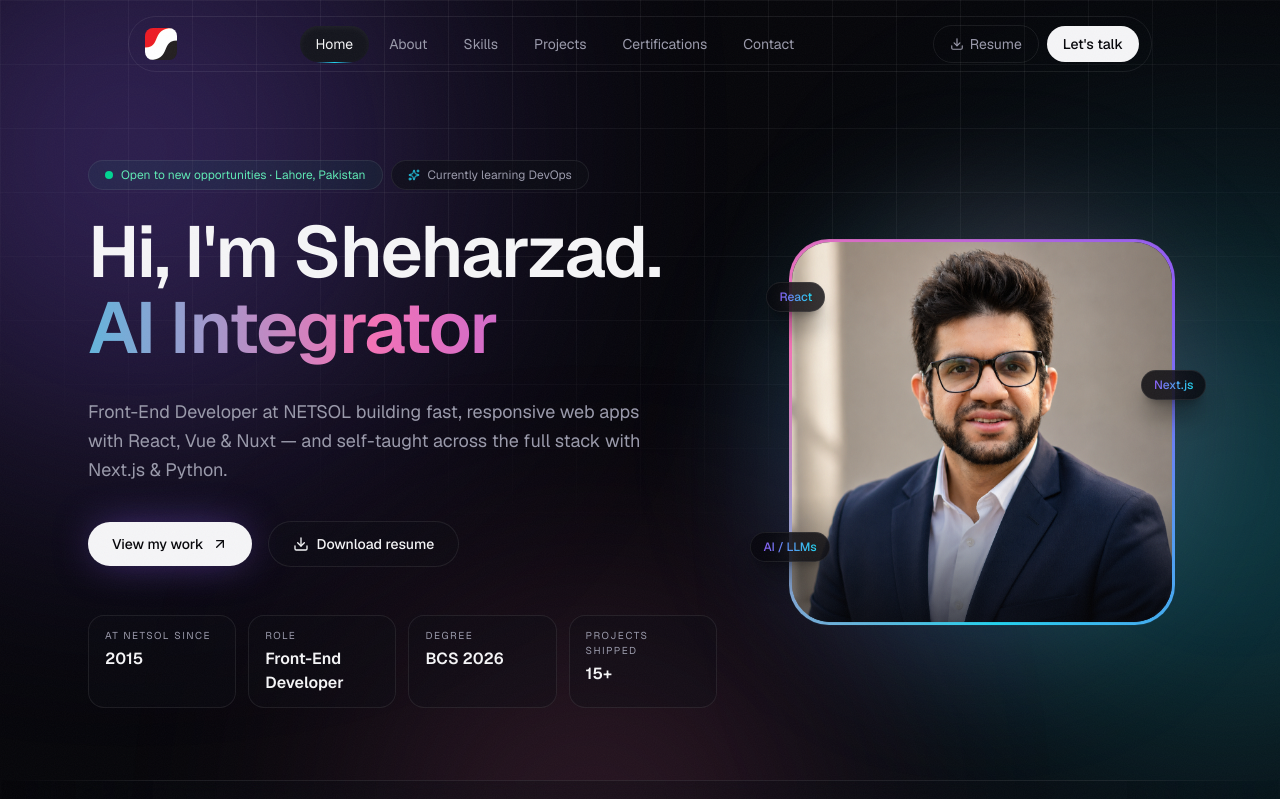
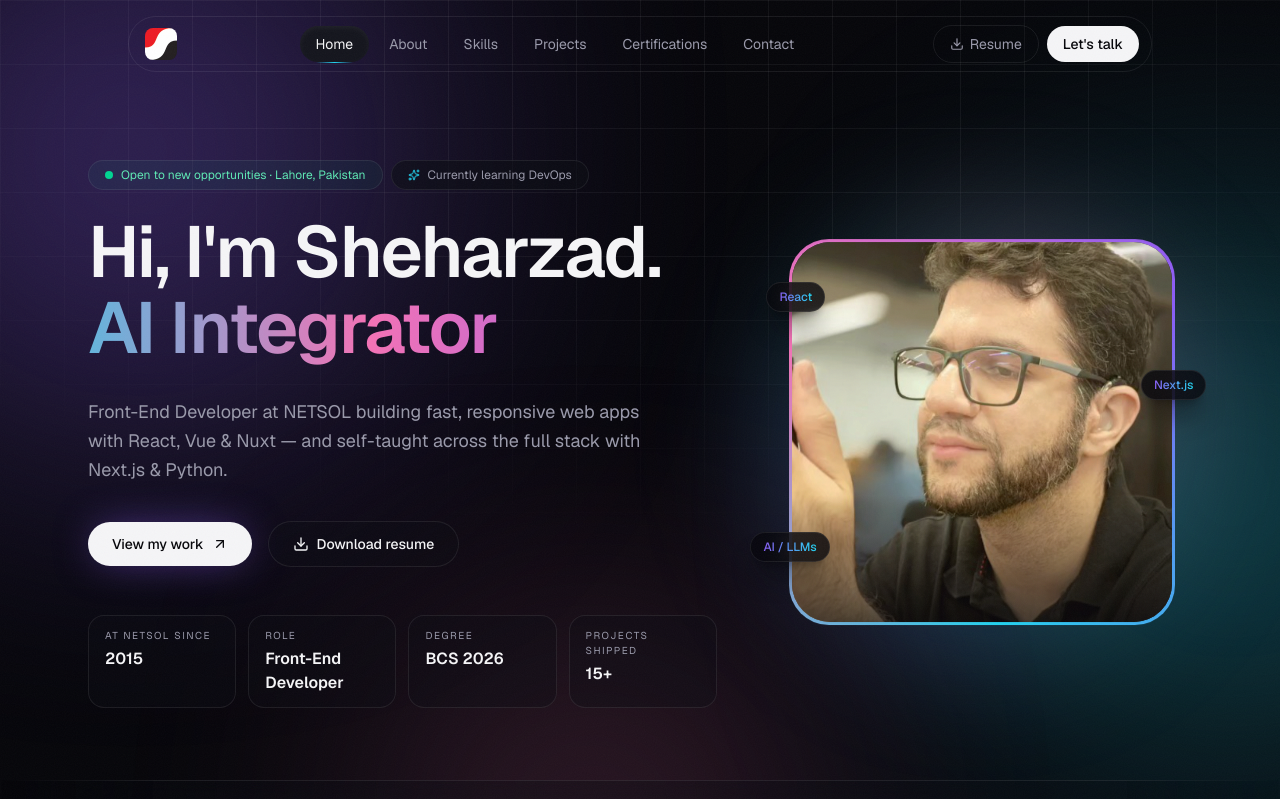
Before and after one commit to sheharzad-developer/sheharzad-portfolio, a Next.js app: page / in a window 1280 px wide. Shown: the top 799 px of the page. Built offline with nearby package versions, Linux system fonts and the light colour scheme.

Commit message:
Pic changed

```diff
--- a/src/components/Contact.tsx
+++ b/src/components/Contact.tsx
@@ -1,4 +1,4 @@
-import { Coffee, Download, Mail, MessageCircle, Phone, type LucideIcon } from "lucide-react";
+import { CalendarDays, Coffee, Download, Mail, MessageCircle, Phone, type LucideIcon } from "lucide-react";
 import { profile } from "@/lib/data";
 import { SectionHeading } from "./SectionHeading";
 import { Reveal } from "./Reveal";
@@ -25,7 +25,7 @@ const channels: {
     badgeClass: "bg-emerald-400/10",
   },
   {
-    icon: Coffee,
+    icon: CalendarDays,
     label: "Calendly",
     value: "Book a call",
     subtext: "30-minute discovery call",
@@ -99,7 +99,7 @@ export function Contact() {
           </div>
         </Reveal>
 
-        <Reveal className="mt-10 flex justify-center" delay={100}>
+        <Reveal className="mt-10 flex flex-wrap justify-center gap-4" delay={100}>
           <a
             href={profile.resume}
             download
@@ -108,6 +108,15 @@ export function Contact() {
             <Download className="h-4 w-4 transition-transform group-hover:translate-y-0.5" />
             Download my resume (PDF)
           </a>
+          <a
+            href={profile.buyMeACoffee}
+            target="_blank"
+            rel="noopener noreferrer"
+            className="group inline-flex items-center gap-2 rounded-full bg-[#FFDD00] px-6 py-3 text-sm font-semibold text-black shadow-[0_0_40px_-8px] shadow-[#FFDD00]/60 transition-transform hover:scale-[1.04]"
+          >
+            <Coffee className="h-4 w-4 transition-transform group-hover:-rotate-12" />
+            Buy me a coffee
+          </a>
         </Reveal>
       </div>
     </section>
--- a/src/components/Footer.tsx
+++ b/src/components/Footer.tsx
@@ -1,3 +1,4 @@
+import { Coffee } from "lucide-react";
 import { profile } from "@/lib/data";
 import type { SVGProps } from "react";
 
@@ -33,6 +34,10 @@ function YoutubeIcon(props: SVGProps<SVGSVGElement>) {
   );
 }
 
+function CoffeeIcon({ className }: SVGProps<SVGSVGElement>) {
+  return <Coffee className={className} />;
+}
+
 const iconMap: Record<
   string,
   {
@@ -60,6 +65,11 @@ const iconMap: Record<
     Icon: YoutubeIcon,
     iconClass: "text-red-500",
     badgeClass: "bg-red-500/10",
+  },
+  "Buy Me a Coffee": {
+    Icon: CoffeeIcon,
+    iconClass: "text-[#FFDD00]",
+    badgeClass: "bg-[#FFDD00]/10",
   },
 };
 
--- a/src/components/Hero.tsx
+++ b/src/components/Hero.tsx
@@ -116,11 +116,11 @@ export function Hero() {
           <div className="conic-border float relative h-full w-full rounded-[2.5rem] p-[2px]">
             <div className="relative h-full w-full overflow-hidden rounded-[2.4rem] bg-surface">
               <Image
-                src="/Profile.png"
+                src="/sheharzad.png"
                 alt={profile.name}
                 fill
                 sizes="(max-width: 768px) 240px, 24rem"
-                className="object-cover"
+                className="object-cover object-top"
                 priority
               />
               <div className="absolute inset-x-0 bottom-0 h-1/3 bg-gradient-to-t from-background/70 to-transparent" />
--- a/src/lib/data.ts
+++ b/src/lib/data.ts
@@ -21,8 +21,10 @@ export const profile = {
   phone: "+92 339 0140466",
   whatsapp: "https://wa.me/923390140466",
   calendly: "https://calendly.com/sheharzad-salahuddin9000/new-meeting",
+  buyMeACoffee: "https://buymeacoffee.com/sheharzadsalahuddin",
   resume: "/resume/Sheharzad_Software-Engineer.pdf",
   socials: [
+    { label: "Buy Me a Coffee", href: "https://buymeacoffee.com/sheharzadsalahuddin" },
     { label: "GitHub", href: "https://github.com/sheharzad-developer" },
     {
       label: "LinkedIn",
```
Also changed, not shown: public/Profile.png (deleted), public/sheharzad.png (added).
